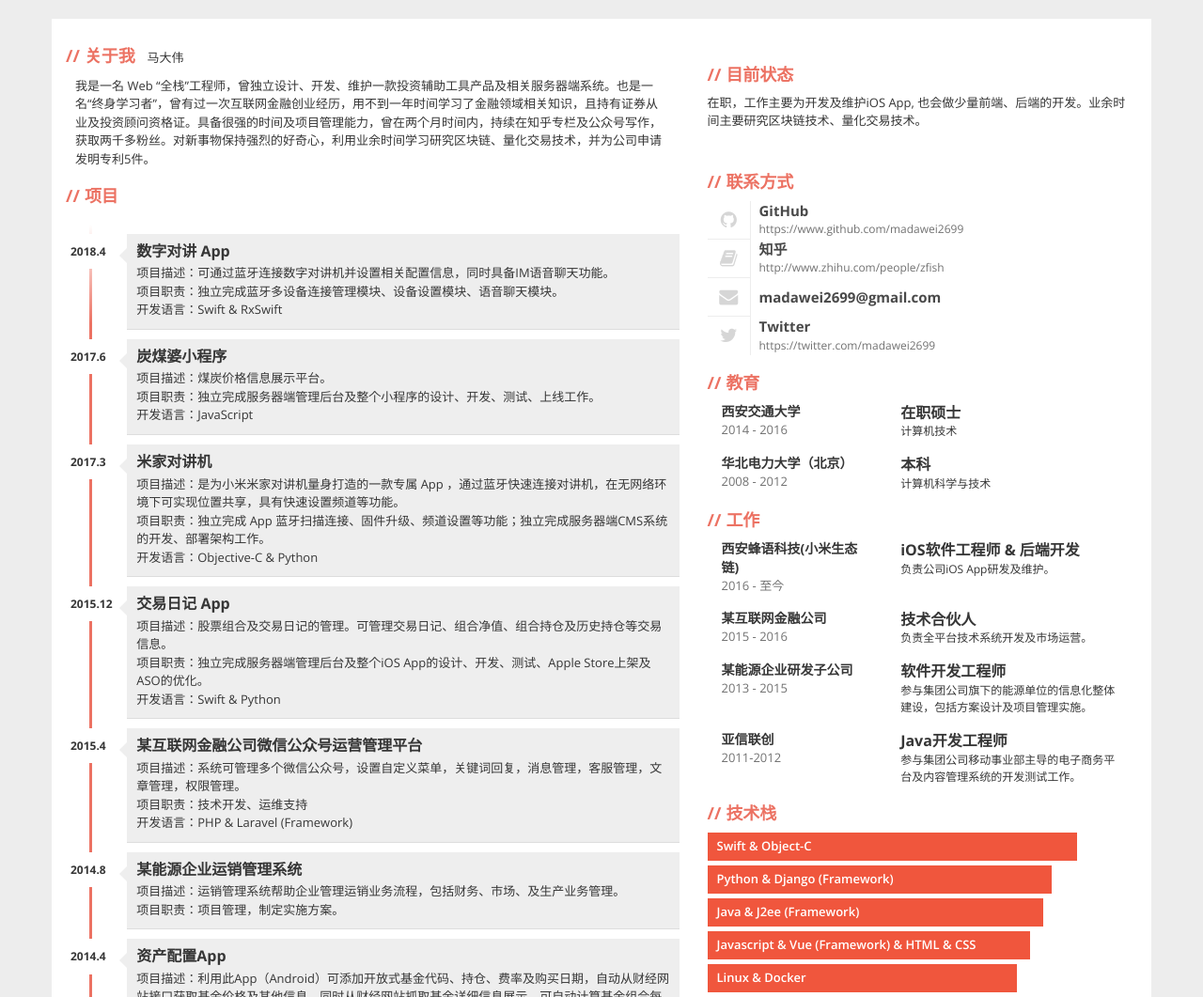
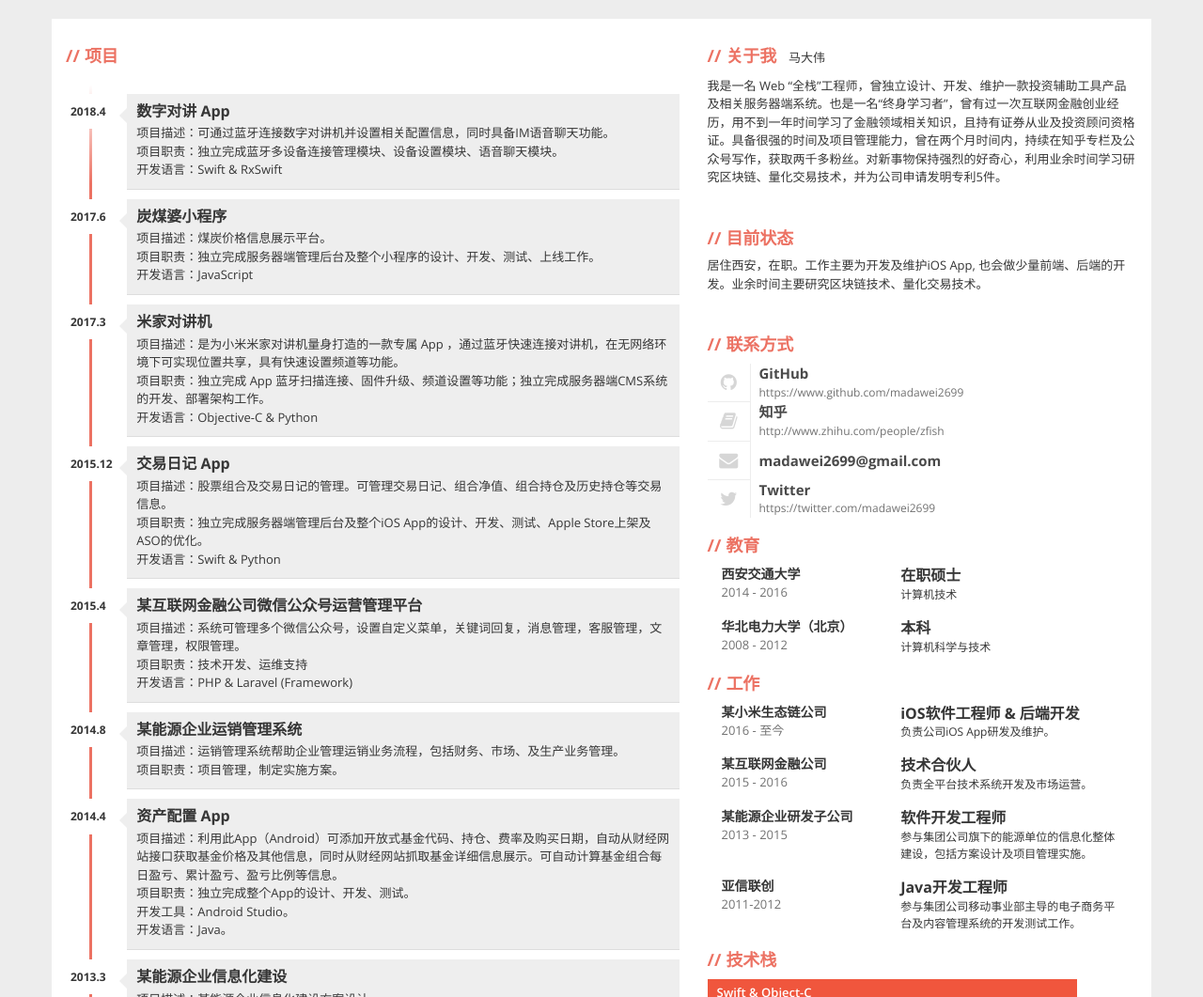
Before and after one commit to madawei2699/madawei2699.github.io, a plain HTML site: page resume/index.html in a window 1280 px wide. Shown: the top 1061 px of the page at 94% size. Drawn offline with nearby package versions, Linux system fonts and the light colour scheme.

Commit message:
Site updated: 2018-04-21 11:40:03

```diff
--- a/resume/index.html
+++ b/resume/index.html
@@ -18,13 +18,8 @@
     <div class="container">
       <div class="row" style="margin-top:30px;">
         <div class="col-xs-12 col-sm-7">
-          <!-- ABOUT ME -->
-          <div class="box">
-            <div><h2 style="display:inline;vertical-align:top;">关于我</h2> <p style="display:inline;margin-left:10px;">马大伟</p></div>
-            <p style="margin:10px 10px;">我是一名 Web “全栈”工程师，曾独立设计、开发、维护一款投资辅助工具产品及相关服务器端系统。也是一名“终身学习者”，曾有过一次互联网金融创业经历，用不到一年时间学习了金融领域相关知识，且持有证券从业及投资顾问资格证。具备很强的时间及项目管理能力，曾在两个月时间内，持续在知乎专栏及公众号写作，获取两千多粉丝。对新事物保持强烈的好奇心，利用业余时间学习研究区块链、量化交易技术，并为公司申请发明专利5件。</p>
-          </div>
           <!-- EDUCATION -->
-          <div class="box">
+          <div class="box" style="margin-top:-20px;">
             <h2>项目</h2>
             <ul id="education" class="clearfix">
             <li>
@@ -83,7 +78,7 @@
             <li>
                 <div class="year pull-left">2014.4</div>
                 <div class="description pull-right">
-                  <h3>资产配置App</h3>
+                  <h3>资产配置 App</h3>
                   <p>项目描述：利用此App（Android）可添加开放式基金代码、持仓、费率及购买日期，自动从财经网站接口获取基金价格及其他信息，同时从财经网站抓取基金详细信息展示。可自动计算基金组合每日盈亏、累计盈亏、盈亏比例等信息。 <br>
                   项目职责：独立完成整个App的设计、开发、测试。 <br>
                   开发工具：Android Studio。 <br>
@@ -111,7 +106,7 @@
             <li>
                 <div class="year pull-left">2012.1</div>
                 <div class="description pull-right">
-                  <h3>移动商城ECPS1.0</h3>
+                  <h3>移动商城 ECPS1.0</h3>
                   <p>项目描述：类似于京东商城的电子商城网站，包含订单模块，物流模块，商品模块，支付模块等，主要提供实体商品、号卡、营销方案的销售管理。  <br>
                   项目职责：参与商品、订单、物流及支付等模块的编码开发。 <br>
                   开发技术：SSH轻型的J2EE框架。  <br>
@@ -121,7 +116,7 @@
               <li>
                 <div class="year pull-left">2011.7</div>
                 <div class="description pull-right">
-                  <h3>网站内容管理系统PMS4.0</h3>
+                  <h3>网站内容管理系统 PMS4.0</h3>
                   <p>项目描述：PMS（Portal Management System，网站内容管理）是针对大型网站的搭建和运行管理而发展起来的一类应用软件平台，为大型网站提供综合技术开发和运营维护平台。 <br>
                   项目职责：参与内容、栏目、专题、审核、权限等模块的编码开发。 <br>
                   开发技术：SSH轻型的J2EE框架。 <br>
@@ -132,11 +127,16 @@
           </div>
         </div>
         <div class="col-xs-12 col-sm-5">
+          <!-- About Me -->
+          <div class="box clearfix">
+            <div style="margin-bottom:10px;"><h2 style="display:inline;vertical-align:top;">关于我</h2> <p style="display:inline;margin-left:10px;">马大伟</p></div>
+            <p>我是一名 Web “全栈”工程师，曾独立设计、开发、维护一款投资辅助工具产品及相关服务器端系统。也是一名“终身学习者”，曾有过一次互联网金融创业经历，用不到一年时间学习了金融领域相关知识，且持有证券从业及投资顾问资格证。具备很强的时间及项目管理能力，曾在两个月时间内，持续在知乎专栏及公众号写作，获取两千多粉丝。对新事物保持强烈的好奇心，利用业余时间学习研究区块链、量化交易技术，并为公司申请发明专利5件。</p>
+          </div>
           <!-- STATE -->
           <div class="box clearfix">
-              <h2>目前状态</h2>
-              <p>在职，工作主要为开发及维护iOS App, 也会做少量前端、后端的开发。业余时间主要研究区块链技术、量化交易技术。</p>
-            </div>
+            <h2>目前状态</h2>
+            <p>居住西安，在职。工作主要为开发及维护iOS App, 也会做少量前端、后端的开发。业余时间主要研究区块链技术、量化交易技术。</p>
+          </div>
           <!-- CONTACT -->
           <div class="box clearfix">
             <h2>联系方式</h2>
@@ -191,7 +191,7 @@
             <h2>工作</h2>
             <div class="job clearfix">
               <div class="col-xs-5">
-                <div class="where">西安蜂语科技(小米生态链)</div>
+                <div class="where">某小米生态链公司</div>
                 <div class="year">2016 - 至今</div>
               </div>
               <div class="col-xs-7">
```
